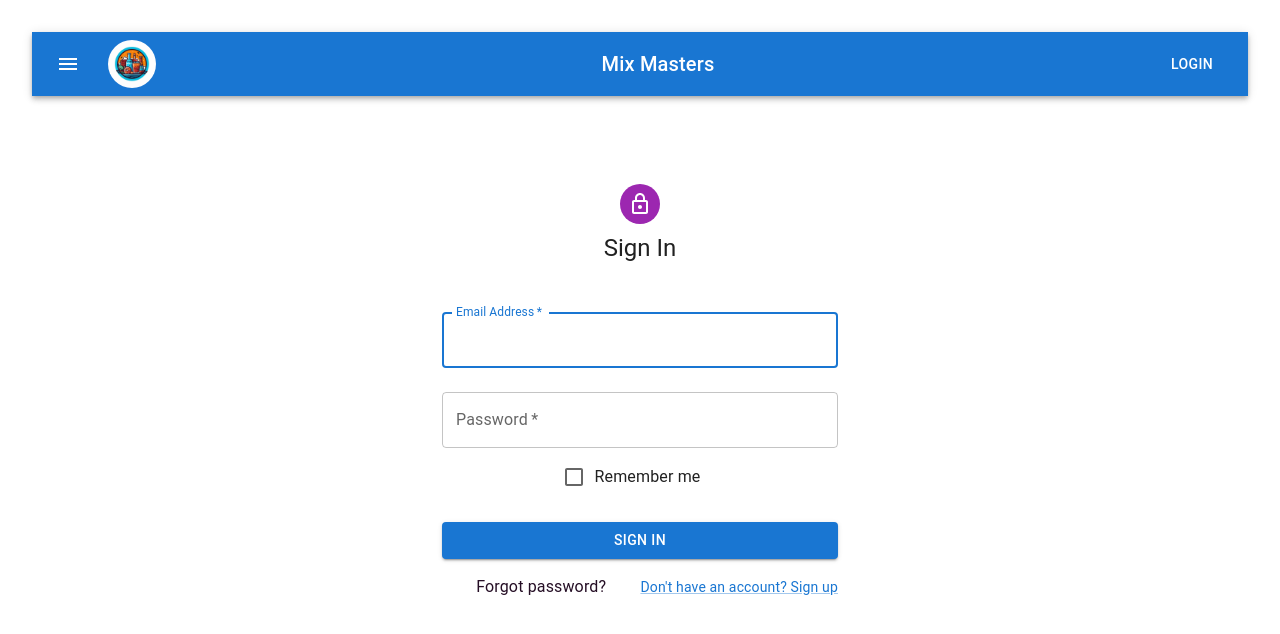
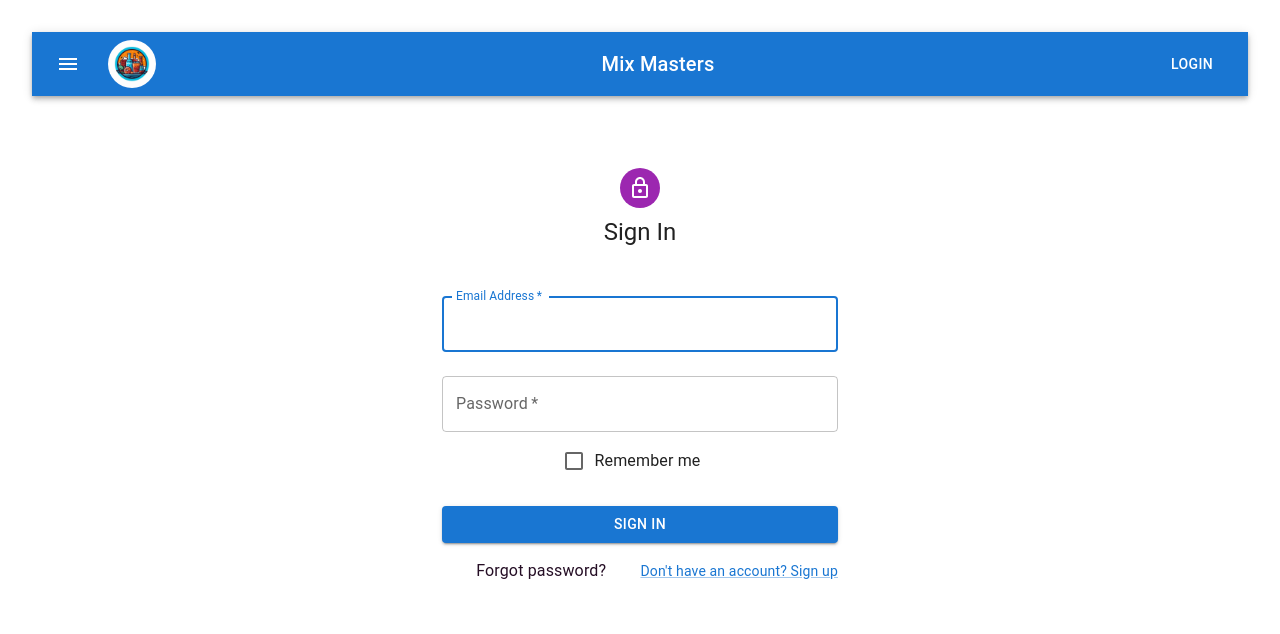
Before and after one commit to 8cott/mix-masters, a React (Vite) app in the folder client/: page /login in a window 1280 px wide. Shown: the top 634 px of the page. Built offline with nearby package versions, Linux system fonts and the light colour scheme.

Commit message:
styled login and sign up forms

```diff
--- a/client/src/components/Login.jsx
+++ b/client/src/components/Login.jsx
@@ -68,7 +68,7 @@ const Login = () => {
           display: 'flex',
           alignItems: 'center',
           justifyContent: 'center',
-          marginTop: '5rem',
+          marginTop: '4rem',
         }}
       >
         <CssBaseline />
```
